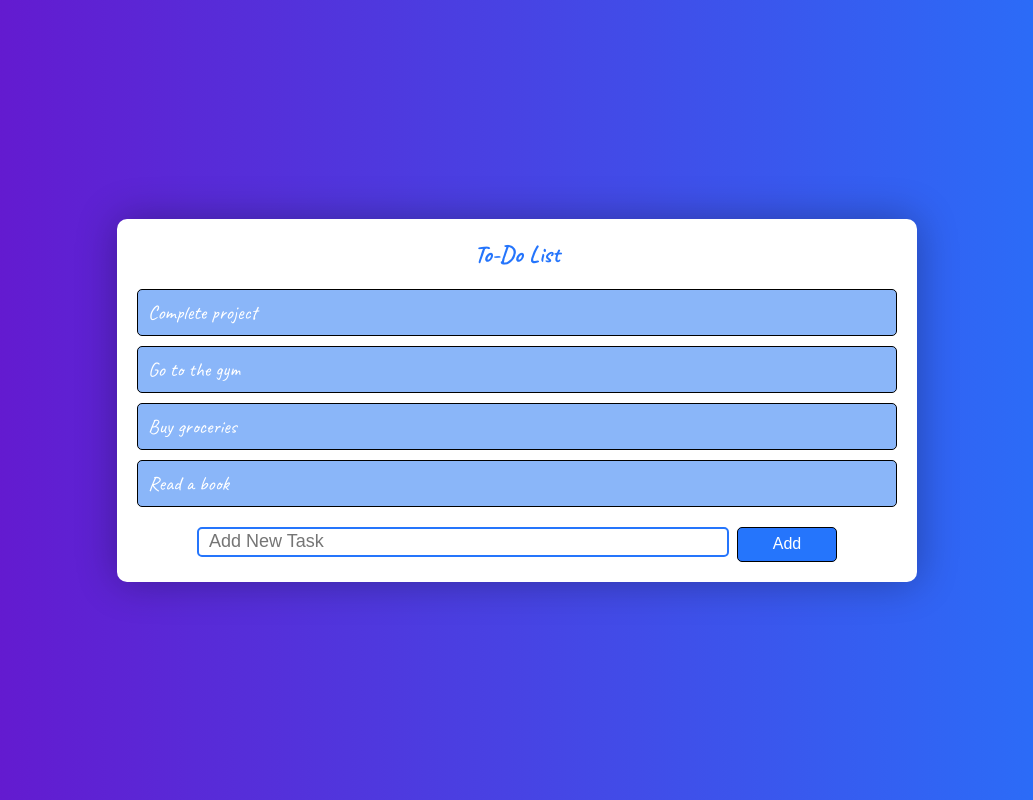
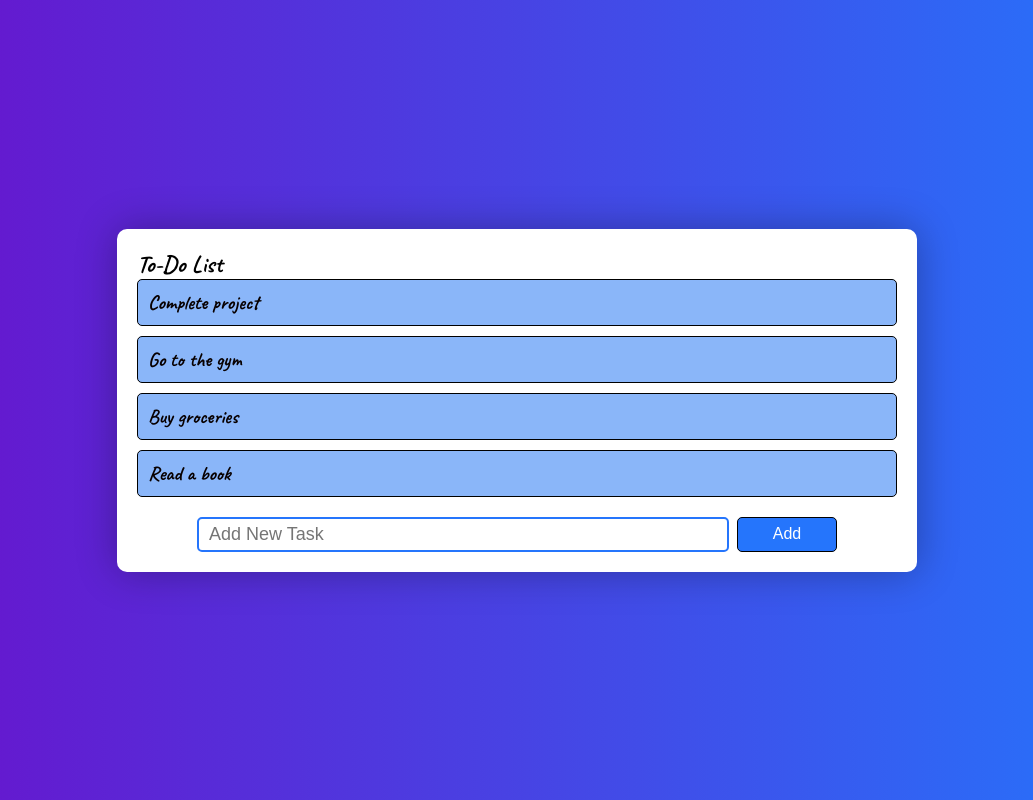
Before and after one commit to nain-panwar/Javascript-to-do-list, a plain HTML site: page index.html in a window 1280 px wide. Shown: the whole page, without its empty margins (123-1156 px from the left). Drawn offline with Linux system fonts and the light colour scheme.

Commit message:
Update style.css

```diff
--- a/style.css
+++ b/style.css
@@ -18,16 +18,18 @@ body {
   border-radius: 10px;
   padding: 20px;
 }
-h2 {
+h1 {
+  font-weight: bold;
   color: #2575fc;
   text-align: center;
   margin-bottom: 20px;
 }
 .list li {
+  font-weight: bold;
   border: 1px solid black;
   list-style-type: none;
   background-color: #8ab6f9;
-  color: #fff;
+  color: #080000;
   font-size: 20px;
   padding: 10px;
   margin-bottom: 10px;
@@ -39,7 +41,7 @@ h2 {
   margin-top: 20px;
 }
 .action input {
-  height: 30px;
+  height: 35px;
   padding: 10px;
   font-size: 18px;
   width: 70%;
```
